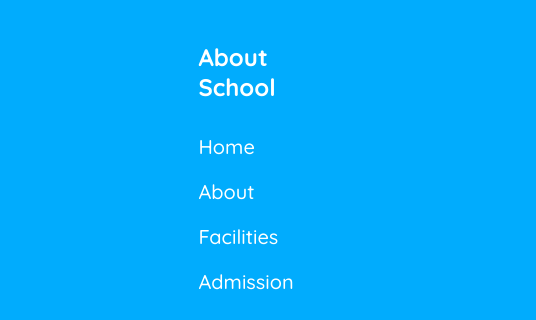
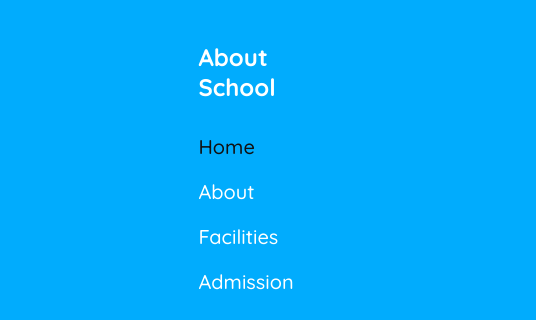
Before and after one commit to SaymaShipra/A2-kids-School, a plain HTML site: page index.html in a window 1280 px wide. In both pictures the pointer is over the link 673 px from the left and 2793 px from the top of the page. Shown: the part 2647-2967 px from the top of the page, 447-983 px from the left. Drawn offline with Linux system fonts and the light colour scheme.

Commit message:
added chenges

```diff
--- a/style.css
+++ b/style.css
@@ -478,6 +478,9 @@ footer {
   list-style: none;
   margin-bottom: 20px;
 }
+.footer-contain ul li a:hover {
+  color: #111111;
+}
 
 .footer-contain ul a {
   text-decoration: none;
@@ -609,6 +612,7 @@ footer {
     max-width: 178px;
     max-height: 194px;
   }
+
   .box-1 img {
     width: 100%;
     object-fit: cover;
```
Also changed, not shown: index.html (+1 -0 lines).
